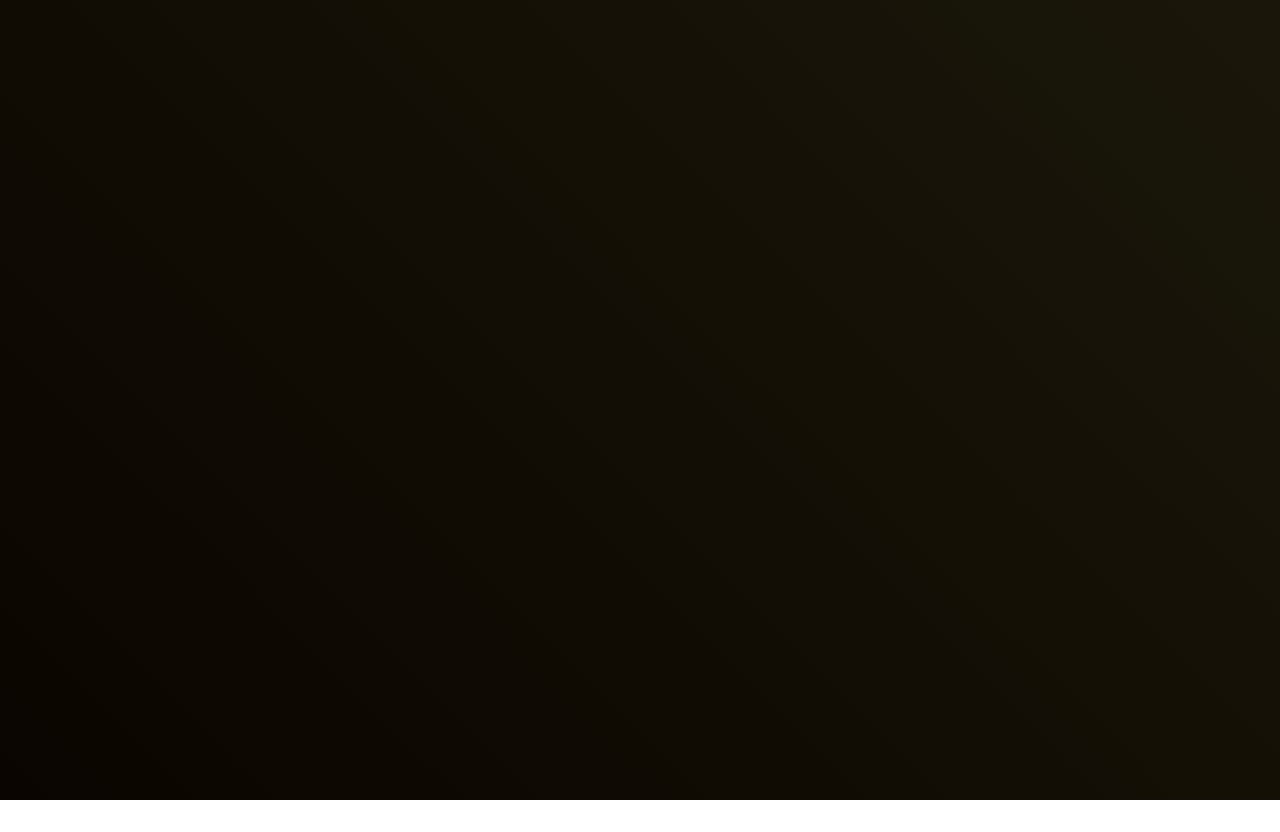
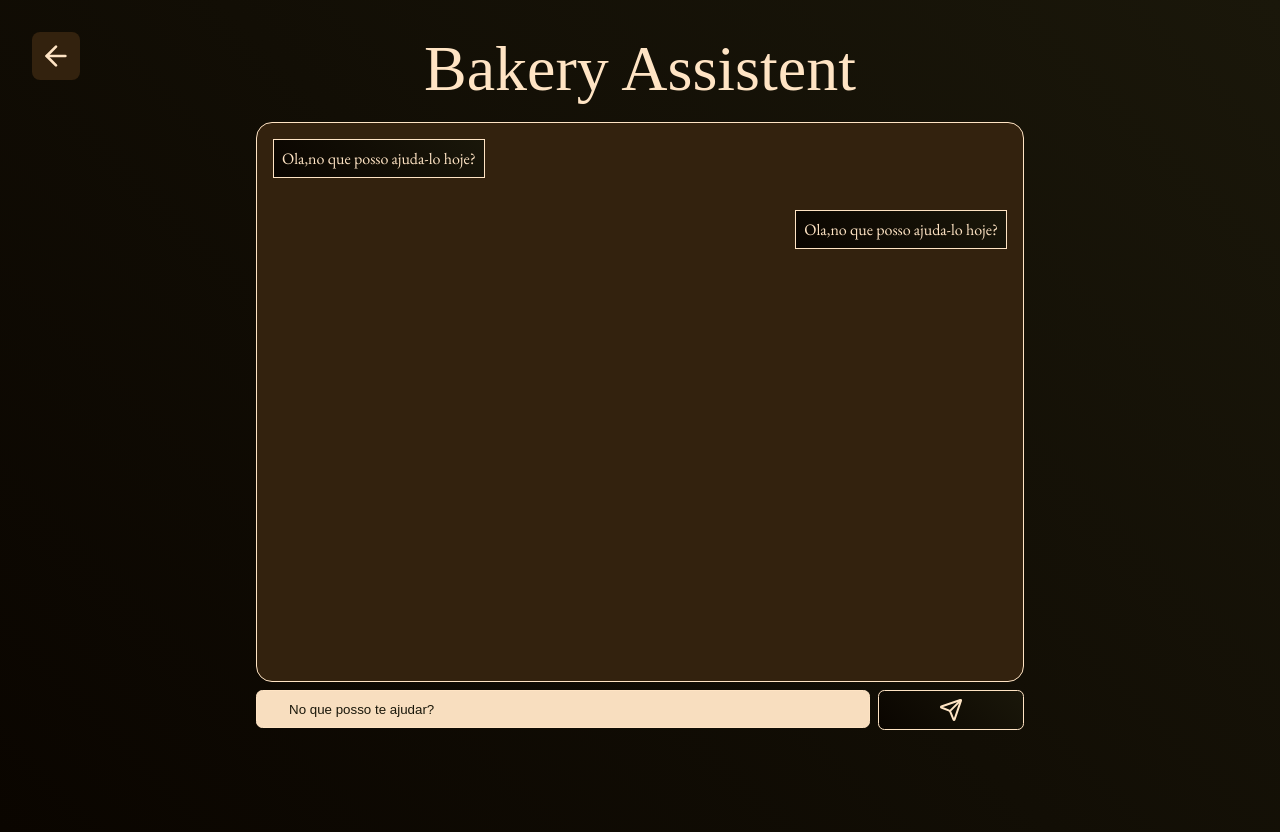
Before and after one commit to zFelipez/Bakery_Website, a React (Vite) app in the folder bakery-front/: page /AiChat in a window 1280 px wide. Before the commit this address had no page. Before the commit the page ends 800 px from the top, so only its background shows below. Built offline with nearby package versions, Linux system fonts and the light colour scheme; a web font is replaced by a local one.

Commit message:
ai chat page done

```diff
--- a/bakery-front/src/App.tsx
+++ b/bakery-front/src/App.tsx
@@ -4,6 +4,7 @@ import { Home } from "./pages/Home";
 import { UserAccountLogin } from "./pages/UserAccount/Login";
 import { UserAccountSignUp } from "./pages/UserAccount/SignUp";
 import { Contact } from "./pages/Contact";
+import { AiChatPage } from "./pages/AIChatPage";
 
 
 
@@ -28,6 +29,7 @@ export function App (){
       <Route path="/Contact" element={<Contact />} />
        <Route path="/account/login" element={<UserAccountLogin />} />
        <Route path="/account/signup" element={<UserAccountSignUp />} />
+       <Route path="/AiChat" element={<AiChatPage />} />
     </Routes>
 
       </>
--- /dev/null
+++ b/bakery-front/src/components/AiChat/index.tsx
@@ -0,0 +1,62 @@
+import { ArrowLeft, Send  } from "lucide-react";
+import { PagesH1 } from "../PagesH1";
+import styles from './styles.module.css';
+import { Link } from "react-router-dom";
+import { Input } from "../Input";
+
+
+
+export function AiChat(){
+
+
+
+    return (
+
+
+        <>
+
+          <div className={styles.head}>
+            <Link className= {styles.return }to= '/'> <ArrowLeft/> </Link>
+            <div className={styles.h1} > <PagesH1 >   Bakery Assistent </PagesH1> </div>
+          </div>
+
+
+        <div className={styles.secContainer}>
+
+          <section className={styles.chatSection}>
+
+            <div className={styles.msgContainer}>
+                <div className= {styles.aiMsgs}>
+
+                <p className={`${styles.aiMsg} ${styles.msg} `}> Ola,no que posso ajuda-lo hoje?</p>
+
+            </div>
+
+            </div>
+
+
+            <div className={styles.msgContainer}>
+
+                <div className= {styles.userMsgs}>
+
+                <p className={`${styles.userMsg} ${styles.msg} `}> Ola,no que posso ajuda-lo hoje?</p>
+
+            </div>
+
+
+
+            </div>
+
+
+
+        </section>
+        <div className={styles.chatFooter}>
+              <Input type='text' placeholder= 'No que posso te ajudar?' />
+              <button className={styles.btn}>  <Send/>  </button>
+            </div>
+        </div>
+
+
+        </>
+    )
+}
--- /dev/null
+++ b/bakery-front/src/components/AiChat/styles.module.css
@@ -0,0 +1,151 @@
+
+.head{
+    margin-top: 2rem !important;
+    display:flex;
+    flex-direction: column;
+    gap: 1rem;
+    padding:0 !important;
+}
+
+.head *{
+    margin-top: 0 !important;
+    flex: 1 !important;
+
+}
+
+.return{
+   position: fixed;
+   left:2rem ;
+   top:2rem;
+   display: flex;
+   align-items: center;
+   justify-content: center;
+   background-color: rgb(51, 34, 14);
+   padding: 0.5rem;
+   border-radius: 0.5rem;
+}
+.return svg{
+    color :bisque;
+    width: 2rem;
+    height: 2rem;
+}
+
+.return:hover{
+
+    outline: 1px solid bisque;
+}
+
+
+.secContainer{
+    display:flex;
+    flex-direction: column;
+    gap: 0.5rem;
+    position: relative;
+     width: 60%;
+      margin-left: auto;
+    margin-right: auto;
+
+}
+.chatSection{
+     margin-top: 1rem;
+    margin-left: auto;
+    margin-right: auto;
+    background-color:  rgb(51, 34, 14);
+    width: 100%;
+    display: flex;
+    gap:2rem;
+    height: 70vh;
+    flex-direction: column;
+    align-items: stretch;
+    justify-content:flex-start;
+
+    border-radius: 1rem;
+    border: 1px solid bisque;
+    overflow-y: auto;
+
+
+
+
+}
+
+.msgContainer{
+    display: flex;
+    width: 100%;
+
+}
+
+
+.aiMsgs{
+
+   display: flex;
+    justify-content:flex-start;
+    width: 100%;
+    margin-left: 1rem;
+    margin-top: 1rem;
+
+}
+
+.userMsgs{
+
+   display: flex;
+   width: 100%;
+   justify-content:flex-end;
+   margin-right: 1rem;
+
+}
+
+.msg{
+
+    background : linear-gradient( 45deg, rgb(10, 5, 0),  rgb(26, 23, 10)) ;
+    padding: 0.5rem;
+    border: 1px bisque solid;
+    color: bisque;
+}
+
+
+.chatFooter{
+    display: flex;
+    flex-direction: row;
+    gap:0.5rem;
+
+
+}
+
+
+
+.btn{
+
+   width: 2.5rem;
+   height: 2.5rem;
+   flex: 1;
+   display: flex;
+   justify-content:center;
+   align-items: center;
+   border-radius:0.4rem;
+   border:1px solid bisque;
+    background : linear-gradient( 45deg, rgb(10, 5, 0),  rgb(26, 23, 10)) ;
+    cursor: pointer;
+}
+
+.btn svg{
+   color:bisque;
+}
+
+
+
+@media (max-width: 544px){
+
+     .h1 {
+        margin: 3rem !important;
+    }
+
+
+}
+
+@media (max-width : 665px){
+
+
+    .chatSection{
+        width:100%;
+    }
+}
--- a/bakery-front/src/components/Input/styles.module.css
+++ b/bakery-front/src/components/Input/styles.module.css
@@ -1,7 +1,7 @@
 .input{
 
-    border-radius:0.8rem;
-    border: 1px solid rgba(26, 23, 10, 0.637);
+    border-radius:0.4rem;
+    border: 1px solid bisque;
     width:80%;
     height:2.4rem;
     margin-bottom: 1rem;
--- a/bakery-front/src/components/PagesH1/styles.module.css
+++ b/bakery-front/src/components/PagesH1/styles.module.css
@@ -9,3 +9,11 @@
     text-align:center;
     color: bisque ;
 }
+
+@media (max-width: 560px){
+    .h1{
+
+       font-size: 3rem;
+    }
+
+}
--- /dev/null
+++ b/bakery-front/src/pages/AIChatPage/index.tsx
@@ -0,0 +1,17 @@
+import { AiChat } from "../../components/AiChat";
+
+
+
+export function AiChatPage(){
+
+
+    return (
+
+
+        <>
+
+          <AiChat></AiChat>
+
+        </>
+    )
+}
--- a/bakery-front/src/pages/Home/styles.module.css
+++ b/bakery-front/src/pages/Home/styles.module.css
@@ -12,6 +12,7 @@
     background-repeat: no-repeat;
     background-size: cover;
     position:absolute;
+    border: 1px solid bisque;
 
 }
 
@@ -74,18 +75,18 @@
     width: fit-content;
     height: fit-content;
     padding: 1rem;
-    background-color:rgba(10, 5, 0, 0.927);
+    background : linear-gradient( 45deg, rgb(10, 5, 0),  rgb(26, 23, 10)) ;
     color: bisque ;
     font-size: 1.5rem;
     margin-top:2rem ;
     margin-bottom: 2rem;
     border-radius: 1rem ;
-    transition: all 0.5s ease;
+    transition: all 2s ease-in-out;
 
 }
 
 .link:hover{
-     background-color:rgb(10, 5, 0);
+     background : linear-gradient( 45deg, rgb(27, 14, 2),  rgb(38, 34, 15)) ;
 }
 
 
```
